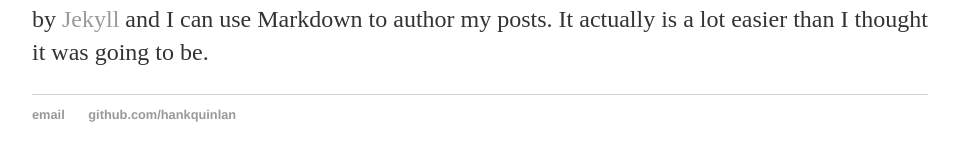
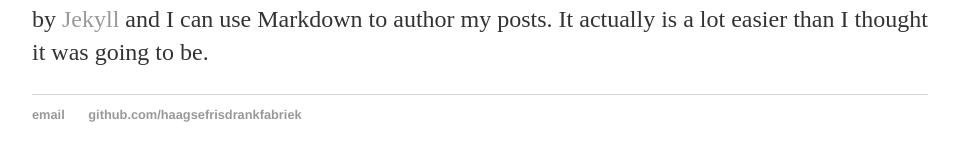
Before and after one commit to Haagsefrisdrankfabriek/haagsefrisdrankfabriek.github.io, a Jekyll site: the page built from 2014-04-30-hank-quinlan-site-launched.md, in a window 1280 px wide. Shown: the part 341-502 px from the top of the page, without its empty margins (160-1119 px from the left). Built offline with Jekyll 4.4.1, drawn with Linux system fonts in a browser that asks for light colours.

Commit message:
Update default.html

```diff
--- a/_layouts/default.html
+++ b/_layouts/default.html
@@ -10,7 +10,7 @@
 	    		<ul>
 	        		<li><a href="/">Home</a></li>
 		        	<li><a href="/about">About</a></li>
-	        		<li><a href="/cv">CV</a></li>
+	        		<li><a href="/buy">CV</a></li>
 	        		<li><a href="/blog">Blog</a></li>
 	    		</ul>
 			</nav>
@@ -21,8 +21,8 @@
 			</div><!-- /.container -->
 			<footer>
 	    		<ul>
-	        		<li><a href="mailto:hankquinlanhub@gmail.com">email</a></li>
-	        		<li><a href="https://github.com/hankquinlan">github.com/hankquinlan</a></li>
+	        		<li><a href="mailto:haagsefrisdrankfabriek@gmail.com">email</a></li>
+	        		<li><a href="https://github.com/haagsefrisdrankfabriek">github.com/haagsefrisdrankfabriek</a></li>
 				</ul>
 			</footer>
 		</body>
```
